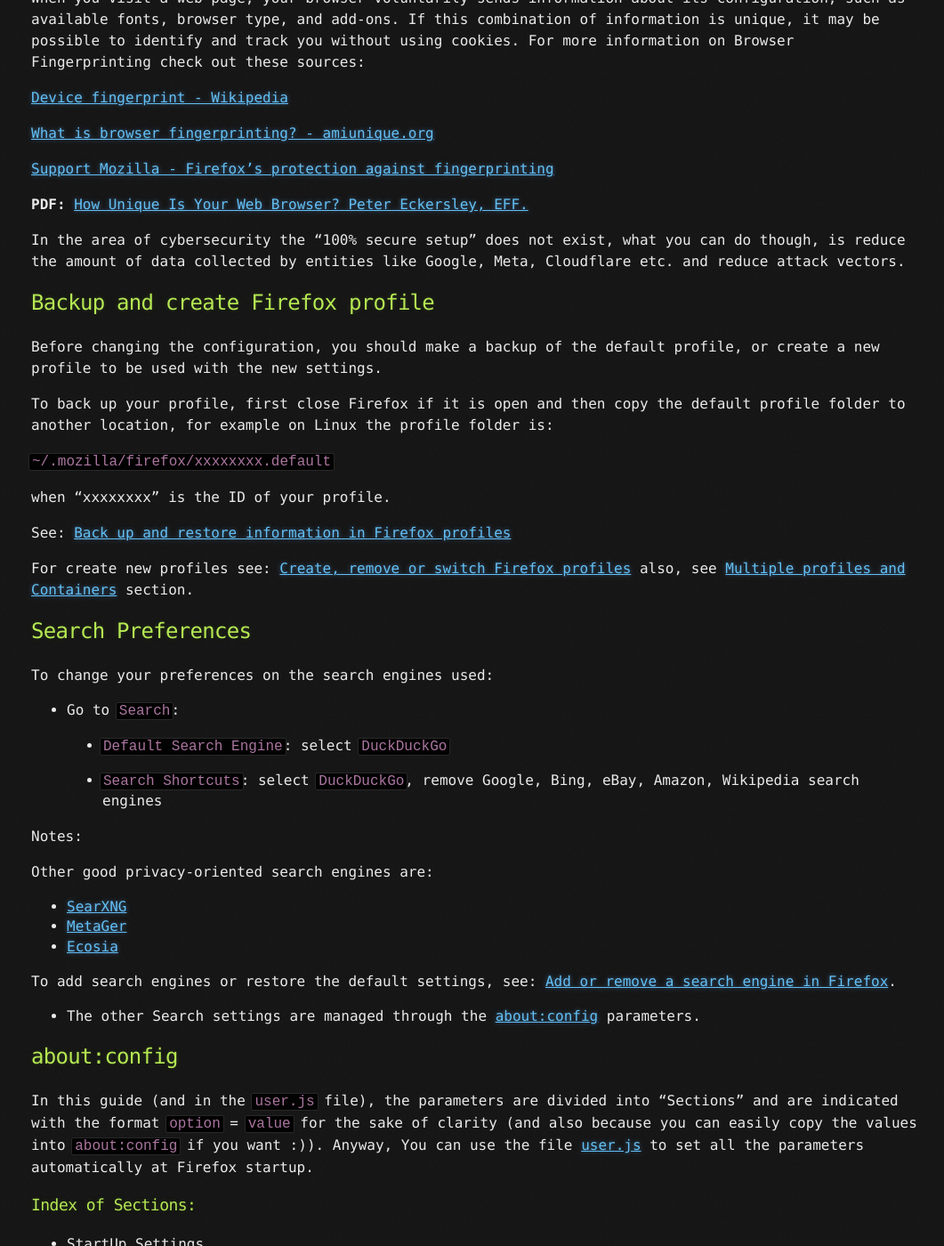
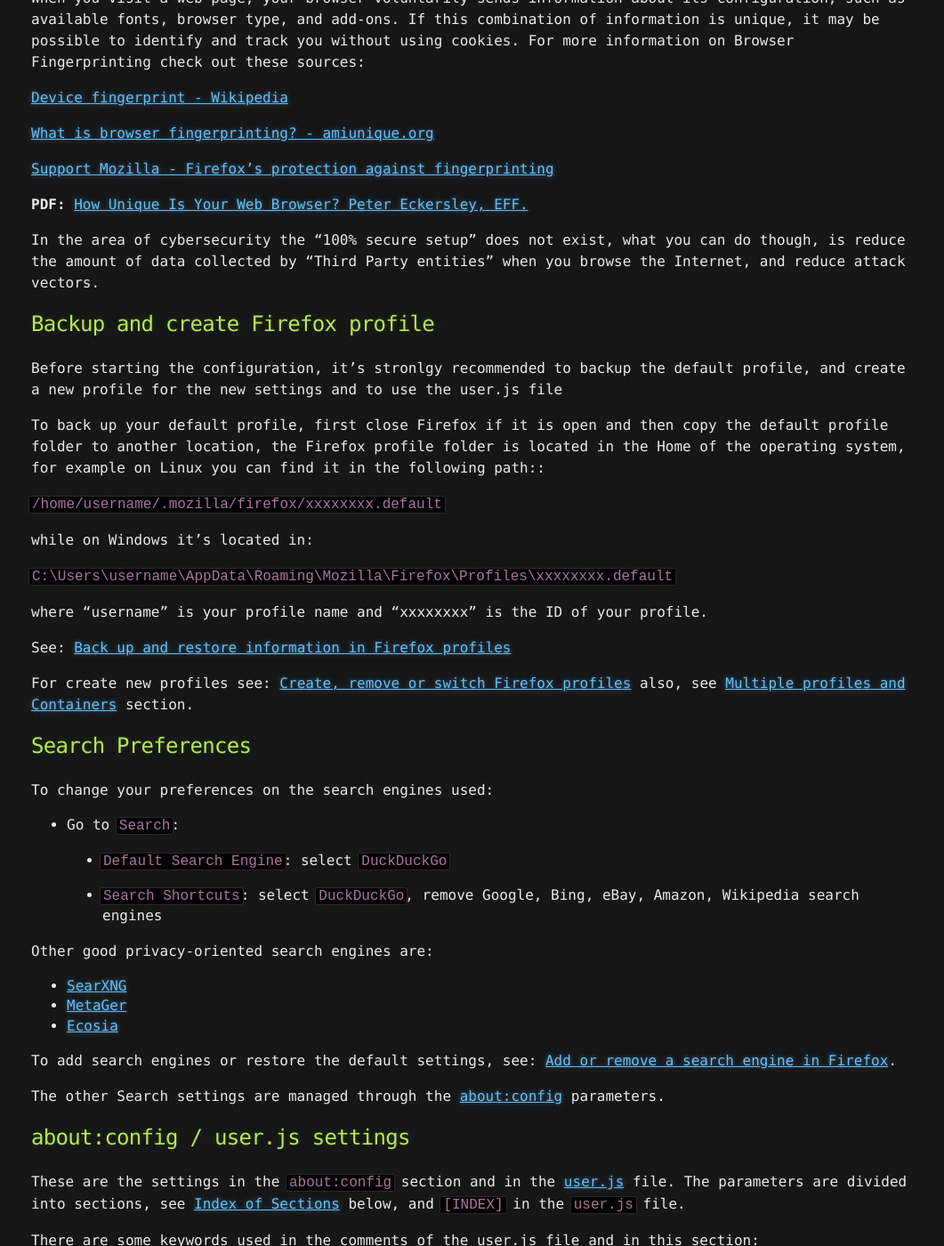
Before and after one commit to brainfucksec/brainfucksec.github.io, a Jekyll site: the page built from _posts/2024-07-14-firefox-hardening-guide-2024.md, in a window 1280 px wide and 1400 px high, scrolled down 699 px. Shown: the whole window at 89% size, without its empty margins (105-1166 px from the left). Built offline with Jekyll 4.4.1, drawn with Linux system fonts in a browser that asks for light colours; some of the changed text lies outside the part shown.

Commit message:
Update: _posts/2024-07-14-firefox-hardening-guide-2024.md
date: 20 October 2024 - Rev.1 (05:46:13 PM UTC 2024)

Refactor Sections
Add/fix links (also in index of sections)
Update settings (see: user.js gist)
Update disclaimer

```diff
--- a/_posts/2024-07-14-firefox-hardening-guide-2024.md
+++ b/_posts/2024-07-14-firefox-hardening-guide-2024.md
@@ -4,20 +4,20 @@
 date: 2024-07-14
 ---
 
-Update: 20 October 2024
+Update: 20 October 2024 - Rev.1 (05:46:13 PM UTC 2024)
 
 ## Table of Contents
 
 * [Introduction](#introduction)
 * [Backup and create Firefox profile](#backup-and-create-firefox-profile)
 * [Search Preferences](#search-preferences)
-* [about:config](#aboutconfig)
+* [about:config / user.js settings](#aboutconfig--userjs-settings)
 * [user.js](#userjs)
 * [uBlock Origin](#ublock-origin)
 * [DoH (DNS over HTTPS)](#doh-dns-over-https)
 * [Multiple profiles and Containers](#multiple-profiles-and-containers)
 * [Browser Leak Test](#browser-leak-test)
-* [Recommendation](#recommendation)
+* [Disclaimer](#disclaimer)
 * [Resources](#resources)
 
 <br>
@@ -34,17 +34,21 @@
 
 **PDF:** [How Unique Is Your Web Browser? Peter Eckersley, EFF.](https://coveryourtracks.eff.org/static/browser-uniqueness.pdf)
 
-In the area of cybersecurity the "100% secure setup" does not exist, what you can do though, is reduce the amount of data collected by entities like Google, Meta, Cloudflare etc. and reduce attack vectors.
+In the area of cybersecurity the "100% secure setup" does not exist, what you can do though, is reduce the amount of data collected by "Third Party entities" when you browse the Internet, and reduce attack vectors.
 
 ## Backup and create Firefox profile
 
-Before changing the configuration, you should make a backup of the default profile, or create a new profile to be used with the new settings.
+Before starting the configuration, it's stronlgy recommended to backup the default profile, and create a new profile for the new settings and to use the user.js file
 
-To back up your profile, first close Firefox if it is open and then copy the default profile folder to another location, for example on Linux the profile folder is:
+To back up your default profile, first close Firefox if it is open and then copy the default profile folder to another location, the Firefox profile folder is located in the Home of the operating system, for example on Linux you can find it in the following path::
 
-`~/.mozilla/firefox/xxxxxxxx.default`
+`/home/username/.mozilla/firefox/xxxxxxxx.default`
 
-when "xxxxxxxx" is the ID of your profile.
+while on Windows it's located in:
+
+`C:\Users\username\AppData\Roaming\Mozilla\Firefox\Profiles\xxxxxxxx.default`
+
+where "username" is your profile name and "xxxxxxxx" is the ID of your profile.
 
 See: [Back up and restore information in Firefox profiles](https://support.mozilla.org/en-US/kb/back-and-restore-information-firefox-profiles)
 
@@ -60,8 +64,6 @@
 
     * `Search Shortcuts`: select `DuckDuckGo`, remove Google, Bing, eBay, Amazon, Wikipedia search engines
 
-Notes:
-
 Other good privacy-oriented search engines are:
 
 * [SearXNG](https://github.com/searxng/searxng)
@@ -70,39 +72,44 @@
 
 To add search engines or restore the default settings, see: [Add or remove a search engine in Firefox](https://support.mozilla.org/en-US/kb/add-or-remove-search-engine-firefox).
 
-* The other Search settings are managed through the [about:config](#about:config) parameters.
+The other Search settings are managed through the [about:config](#aboutconfig--userjs-settings) parameters.
 
-## about:config
+## about:config / user.js settings
 
-In this guide (and in the `user.js` file), the parameters are divided into "Sections" and are indicated with the format `option` = `value` for the sake of clarity (and also because you can easily copy the values into `about:config` if you want :)).
-Anyway, You can use the file [user.js](#userjs) to set all the parameters automatically at Firefox startup.
+These are the settings in the `about:config` section and in the [user.js](#userjs) file.
+The parameters are divided into sections, see [Index of Sections](#index-of-sections) below, and `[INDEX]` in the `user.js` file.
+
+There are some keywords used in the comments of the user.js file and in this section:
+
+* `[Windows], [Linux] etc.` - The option is valid only for the indicated operating system.
+* `[Non-Windows]`           - The option is valid for all operating systems other than Windows.
+* `[HIDDEN PREF]`           - Option that must be enabled in order to change its default value or to be used.
+
+NOTE: Settings with default value "false" are not present (with some exceptions for clarity).
 
 ### Index of Sections:
 
-* StartUp Settings
-* Geolocation
-* Language / Locale
-* Recommendations
-* Telemetry
-* Studies
-* Crash Reports
-* Captive Portal Detection / Network Checks
-* Safe Browsing
-* Network: DNS, Proxy, IPv6
-* Search Bar: Suggestions, Autofill
-* Passwords
-* Disk Cache / Memory
-* HTTPS / SSL/TLS / OSCP / CERTS
-* Headers / Referers
-* Audio/Video: WebRTC, WebGL, DRM
-* Downloads
-* Cookies
-* UI Features
-* Extensions
-* Shutdown Settings
-* Fingerprinting (RFP)
-
-On the search bar digit: `about:config` and set the parameters as follows:
+* [StartUp Settings](#startup-settings)
+* [Geolocation](#geolocation)
+* [Language / Locale](#language--locale)
+* [Recommendations](#recommendations)
+* [Telemetry](#telemetry)
+* [Studies](#studies)
+* [Crash Reports](#crash-reports)
+* [Safe Browsing](#safe-browsing)
+* [Network: DNS, Proxy, Network Checks](#network-dns-proxy-network-checks)
+* [Search Bar: Suggestions, Autofill, Forms](#search-bar-suggestions-autofill-forms)
+* [Passwords](#passwords)
+* [Disk Cache / Memory](#disk-cache--memory)
+* [HTTPS / SSL/TLS / OSCP / CERTS](#https-ssltls-oscp-certs)
+* [Headers / Referers](#headers--referers)
+* [Audio/Video: WebRTC, WebGL](#audiovideo-webrtc-webgl)
+* [Downloads](#downloads)
+* [Cookies](#cookies)
+* [UI Features](#ui-features)
+* [Extensions](#extensions)
+* [Shutdown Settings & Sanitizing](#shutdown-settings--sanitizing)
+* [Fingerprinting (RFP)](#fingerprinting-rfp)
 
 ### StartUp Settings
 
@@ -147,17 +148,11 @@
 
 ### Geolocation
 
-* Use Mozilla geolocation service instead of Google if permission is granted:
-
-    `geo.provider.network.url = "https://location.services.mozilla.com/v1/geolocate?key=%MOZILLA_API_KEY%"`
-
 * Disable using the OS's geolocation service
 
     `geo.provider.ms-windows-location` = `false`  [Windows]
 
     `geo.provider.use_corelocation` = `false`     [macOS]
-
-    `geo.provider.use_gpsd` = `false`             [Linux] [HIDDEN PREF]
 
     `geo.provider.use_geoclue` = `false`          [Linux]
 
@@ -219,9 +214,12 @@
 
     `toolkit.coverage.endpoint.base` = `""`
 
-* Disable PingCentre telemetry (used in several System Add-ons)
+* Disable Firefox Home (Activity Stream) Telemetry
 
-    `browser.ping-centre.telemetry` = `false`
+    `browser.newtabpage.activity-stream.feeds.telemetry` = `false`
+
+    `browser.newtabpage.activity-stream.telemetry` = `false`
+
 
 ### Studies
 
@@ -341,9 +325,31 @@
 
     `network.IDN_show_punycode` = `true`
 
-### Search Bar: Suggestions, Autofill
+* Disable captive portal detection
 
-* Disable search suggestions:
+    `captivedetect.canonicalURL` = `""`
+
+    `network.captive-portal-service.enabled` = `false`
+
+* Disable network connections checks
+
+    `network.connectivity-service.enabled` = `false`
+
+### Search Bar: Suggestions, Autofill, Forms
+
+* Disable location bar making speculative connections:
+
+    `browser.urlbar.speculativeConnect.enabled` = `false`
+
+* Disable location bar contextual suggestions
+
+    `browser.urlbar.quicksuggest.enabled` = `false`
+
+    `browser.urlbar.suggest.quicksuggest.nonsponsored` = `false`
+
+    `browser.urlbar.suggest.quicksuggest.sponsored` = `false`
+
+* Disable live search suggestions:
 
     `browser.search.suggest.enabled` = `false`
 
@@ -358,10 +364,6 @@
     `browser.urlbar.addons.featureGate` = `false`
 
     `browser.urlbar.mdn.featureGate` = `false` [HIDDEN PREF]
-
-* Disable location bar making speculative connections:
-
-    `browser.urlbar.speculativeConnect.enabled` = `false`
 
 * Disable search and form history:
 
@@ -429,25 +431,13 @@
 
     `browser.shell.shortcutFavicons` = `false`
 
-* Delete temporary files opened with external apps:
+* Delete temporary files opened from non-Private Browsing windows with external apps:
 
     `browser.download.start_downloads_in_tmp_dir` = `true`
 
     `browser.helperApps.deleteTempFileOnExit` = `true`
 
 ### HTTPS (SSL/TLS, OSCP, CERTS)
-
-* Enable HTTPS-Only mode in all windows:
-
-    `dom.security.https_only_mode` = `true`
-
-* Disable sending HTTP request for checking HTTPS support by the server:
-
-    `dom.security.https_only_mode_send_http_background_request` = `false`
-
-* Display advanced information on Insecure Connection warning pages:
-
-    `browser.xul.error_pages.expert_bad_cert` = `true`
 
 * Disable TLS1.3 0-RTT (round-trip time):
 
@@ -457,7 +447,11 @@
 
     `security.OCSP.require` = `true`
 
-* Enable strict PKP (Public Key Pinning):
+* Display advanced information on Insecure Connection warning pages:
+
+    `browser.xul.error_pages.expert_bad_cert` = `true`
+
+* HPKP (HTTP Public Key Pinning), Enable strict PKP (Public Key Pinning):
     * 0 = disabled
     * 1 = allow user MiTM (i.e. your Antivirus)
     * 2 = strict
@@ -474,14 +468,15 @@
 
     `security.pki.crlite_mode` = `2`
 
+* Enable HTTPS-Only mode in all windows:
+
+    `dom.security.https_only_mode` = `true`
+
+* Disable sending HTTP request for checking HTTPS support by the server:
+
+    `dom.security.https_only_mode_send_http_background_request` = `false`
+
 ### Headers / Referers
-
-* Control when to send a cross-origin referer:
-    * 0 = always (default)
-    * 1 = only if base domains match
-    * 2 = only if hosts match
-
-    `network.http.referer.XOriginPolicy` = `2`
 
 * Control the amount of information to send:
     * 0 = send full URI (default):  https://example.com:8888/foo/bar.html?id=1234
@@ -560,19 +550,21 @@
 
     `extensions.enabledScopes` = `5` [HIDDEN PREF]
 
-* Display always the installation prompt:
+* Display always the installation prompt of 3rd party extension:
 
     `extensions.postDownloadThirdPartyPrompt` = `false`
 
-### Shutdown Settings
+### Shutdown Settings & Sanitizing
 
 * Clear history, cookies and site data when Firefox closes:
 
     `privacy.sanitize.sanitizeOnShutdown` = `true`
 
-    `privacy.clearOnShutdown.cookies` = `true`
+    `privacy.clearOnShutdown.cookies` = `true` [Cookies]
 
-    `privacy.clearOnShutdown.offlineApps` = `true`
+    `privacy.clearOnShutdown.offlineApps` = `true` [Site data]
+
+    `privacy.clearOnShutdown_v2.cookiesAndStorage` = `true` [Cookies, Site data, Active Logins]
 
 * Set Time range to clear for "Clear Data" and "Clear History":
     * 0 = everything
@@ -581,6 +573,7 @@
     * 3 = last four hours
     * 4 = today
     * NOTE: Values 5 (last 5 minutes) and 6 (last 24 hours) are not listed in the dropdown
+    * which will display a blank value, and are not guaranteed to wok
 
     `privacy.sanitize.timeSpan` = `0`
 
@@ -612,10 +605,10 @@
 
 ## user.js
 
-If you want (is recommended), you can use the `user.js` file with the settings of this guide or with your preferred settings, it's strongly recommended to create a new profile for this purpose.
+The easiest way to handle Firefox parameters is to use the `user.js` file, it's strongly recommended to create a new profile for this purpose. See: [Backup and create Firefox profile](#backup-and-create-firefox-profile) section at the beginning of this guide.
 Before using the file check the entries and modify/add them according to your preferences, don't copy/paste without know what you are doing.
 
-Download the `user.js` template from my [GitHub gist](https://gist.github.com/brainfucksec/68e79da1c965aeaa4782914afd8f7fa2), note that this user.js is configured for Linux systems, so if you use Windows or macOS edit, comment/uncomment the relevant entries according to the instructions listed above.
+Download the `user.js` template from my [GitHub gist](https://gist.github.com/brainfucksec/68e79da1c965aeaa4782914afd8f7fa2), note that this user.js is configured for Linux systems, so if you use Windows or macOS edit, comment/uncomment the relevant entries according to the instructions listed above, see notes at: [about:config / user.js settings](#aboutconfig--userjs-settings) section.
 
 More information about Firefox user.js:
 
```
Also changed, not shown: other parts of _posts/2024-07-14-firefox-hardening-guide-2024.md (+10 -37 lines).
